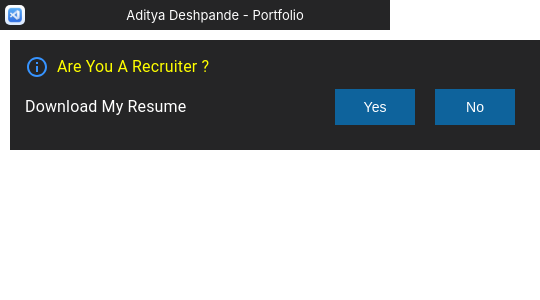
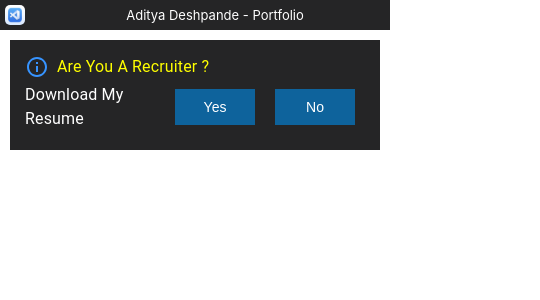
Before and after one commit to adityadeshpande0/MyPortfolio, a React (Create React App) app: page / in a window 390 px wide. Shown: the top 300 px of the page, 540 px wide, since content can reach past the window. Built offline with nearby package versions, Linux system fonts and the light colour scheme.

Commit message:
changes made

```diff
--- a/src/Components/Popups/RecruiterAlert.jsx
+++ b/src/Components/Popups/RecruiterAlert.jsx
@@ -1,4 +1,4 @@
-import { Paper, Typography } from "@mui/material";
+import {Typography } from "@mui/material";
 import React from "react";
 import InfoOutlinedIcon from "@mui/icons-material/InfoOutlined";
 import "..//Popups/recruiterAlertStyles.css";
--- a/src/Components/Popups/recruiterAlertStyles.css
+++ b/src/Components/Popups/recruiterAlertStyles.css
@@ -55,4 +55,7 @@
     .bottom-text-alert {
        font-size: 12px;
       }
+      .main-block-alert{
+        width: auto;
+      }
 }
```
